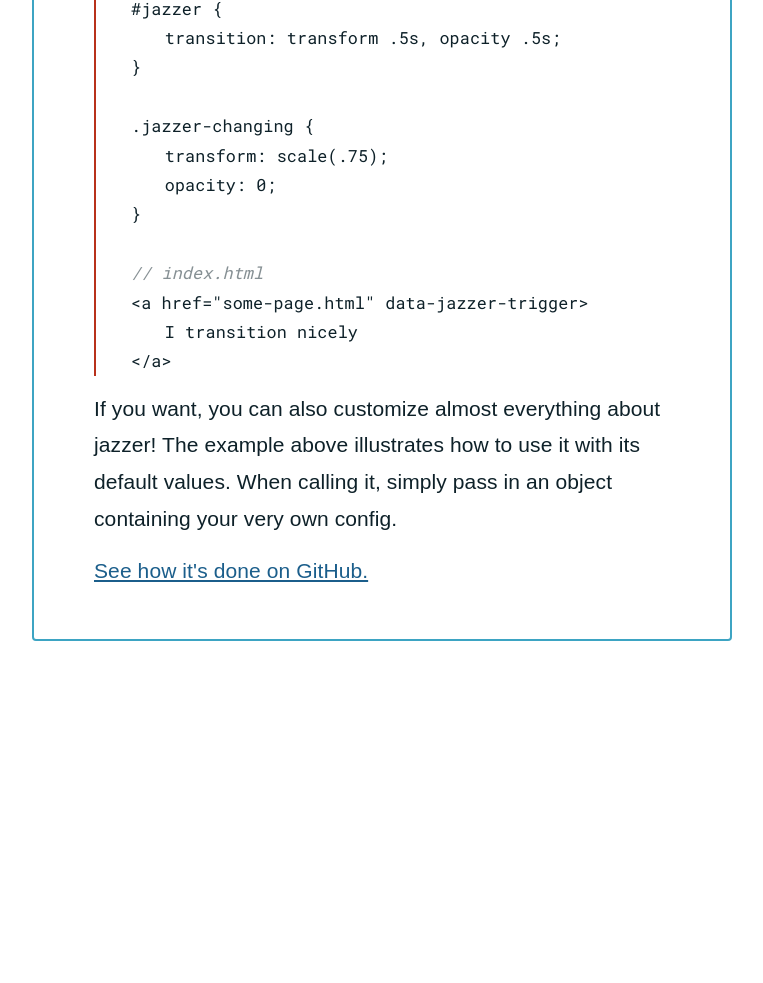
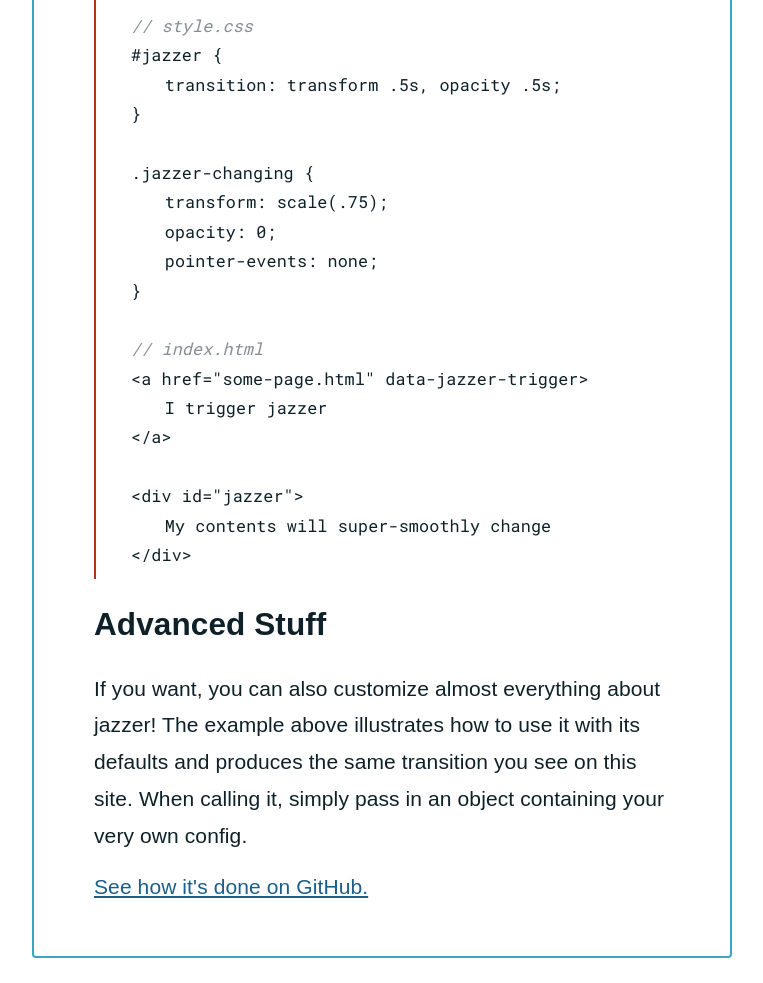
Before and after one commit to robinloeffel/jazzer, a website: page demo/index.html in a window 1280 px wide. Shown: the part 768-1751 px from the top of the page, without its empty margins (258-1021 px from the left). Before the commit the page ends 1434 px from the top, so only its background shows below. Drawn offline with Linux system fonts and the light colour scheme; files whose address does not match are found by name.

Commit message:
:lipstick: page improvements
- add favicon
- add second heading "Advanced Stuff"
- improve styling of the code block

```diff
--- a/demo/index.html
+++ b/demo/index.html
@@ -5,12 +5,13 @@
         <meta charset="utf-8">
         <title>jazzer &mdash; Smooth jazz for your eyes</title>
         <link rel="stylesheet" href="style.css">
+        <link rel="shortcut icon" href="favicon.png">
     </head>
     <body>
         <main id="jazzer">
             <h1>jazzer</h1>
             <p>
-                <a href="//github.com/rbnlffl/jazzer">jazzer</a> lets you easily freshen up your page and improve its user experience. You know these short white flashes when changing between pages? Ugggh, right? jazzer fixes that. Install it, import it, configure it. Give your project the sexyness it deserves!
+                <a href="//github.com/rbnlffl/jazzer">jazzer</a> lets you easily freshen up your page and improve its memorability by <em>a bunch</em>. You know these short white flashes when changing between pages? Ugggh, right? jazzer fixes that. It lets you control exactly what should visually happen when clicking on an internal link. Install it, import it, configure it. Give your project the sexyness it deserves!
             </p>
             <a href="page1.html" data-jazzer-trigger>Experience the jazzy smooth goodness!</a>
             <h2>How to Use</h2>
@@ -31,15 +32,21 @@
                 .jazzer-changing {<br>
                 &emsp;&emsp;transform: scale(.75);<br>
                 &emsp;&emsp;opacity: 0;<br>
+                &emsp;&emsp;pointer-events: none;<br>
                 }<br><br>
 
                 <span class="comment">// index.html</span><br>
                 &lt;a href="some-page.html" data-jazzer-trigger&gt;<br>
-                &emsp;&emsp;I transition nicely<br>
-                &lt;/a&gt;
+                &emsp;&emsp;I trigger jazzer<br>
+                &lt;/a&gt;<br><br>
+
+                &lt;div id="jazzer"&gt;<br>
+                &emsp;&emsp;My contents will super-smoothly change<br>
+                &lt;/div&gt;
             </code>
+            <h2>Advanced Stuff</h2>
             <p>
-                If you want, you can also customize almost everything about jazzer! The example above illustrates how to use it with its default values. When calling it, simply pass in an object containing your very own config.
+                If you want, you can also customize almost everything about jazzer! The example above illustrates how to use it with its defaults and produces the same transition you see on this site. When calling it, simply pass in an object containing your very own config.
             </p>
             <a href="//github.com/rbnlffl/jazzer">See how it's done on GitHub.</a>
         </main>
--- a/demo/style.css
+++ b/demo/style.css
@@ -64,7 +64,7 @@ code {
     display: block;
     font-family: 'Roboto Mono', sans-serif;
     font-size: .8rem;
-    padding: 0 0 0 35px;
+    padding: 10px 0 10px 35px;
     border-left: 2px solid rgb(184, 49, 27);
 }
 
```
Also changed, not shown: demo/page1.html (+1 -0 lines), demo/page2.html (+1 -0 lines), demo/page3.html (+1 -1 lines), demo/favicon.png (added).
